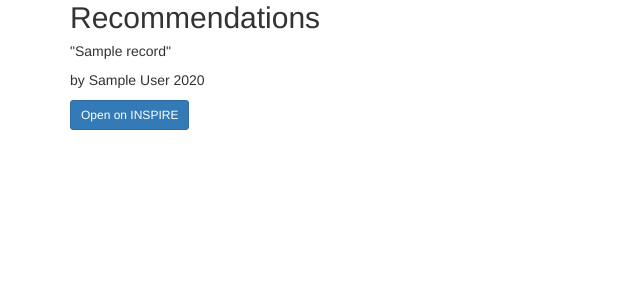
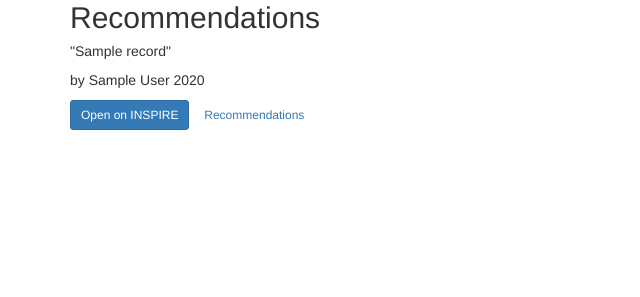
Before and after one commit to celis/hep_recommendations, a Flask app: template templates/index.html in a window 1280 px wide. Shown: the part 503-800 px from the top of the page, without its empty margins (0-640 px from the left). Run offline with Flask 2, Linux system fonts and the light colour scheme; the template is opened without the code that fills it: values that come from a table or form of the project are taken from there, most other values are stand-ins (such as "Sample title", 1, 10 or a date in 2020); some libraries are stand-ins or nearby versions.

Commit message:
add referal

```diff
--- a/templates/index.html
+++ b/templates/index.html
@@ -57,6 +57,7 @@
 
                           <div class="card-footer">
                              <a target="_blank" rel="noopener noreferrer" href=https://labs.inspirehep.net/literature/{{ recommendation["id"] }} class="btn btn-primary btn-sm"> Open on INSPIRE </a>
+                             <a href=https://hep-recommender.com/?article={{ recommendation["id"] }} class="btn btn-secondary btn-sm"> Recommendations </a>
                           </div>
                      </div>
 
```
